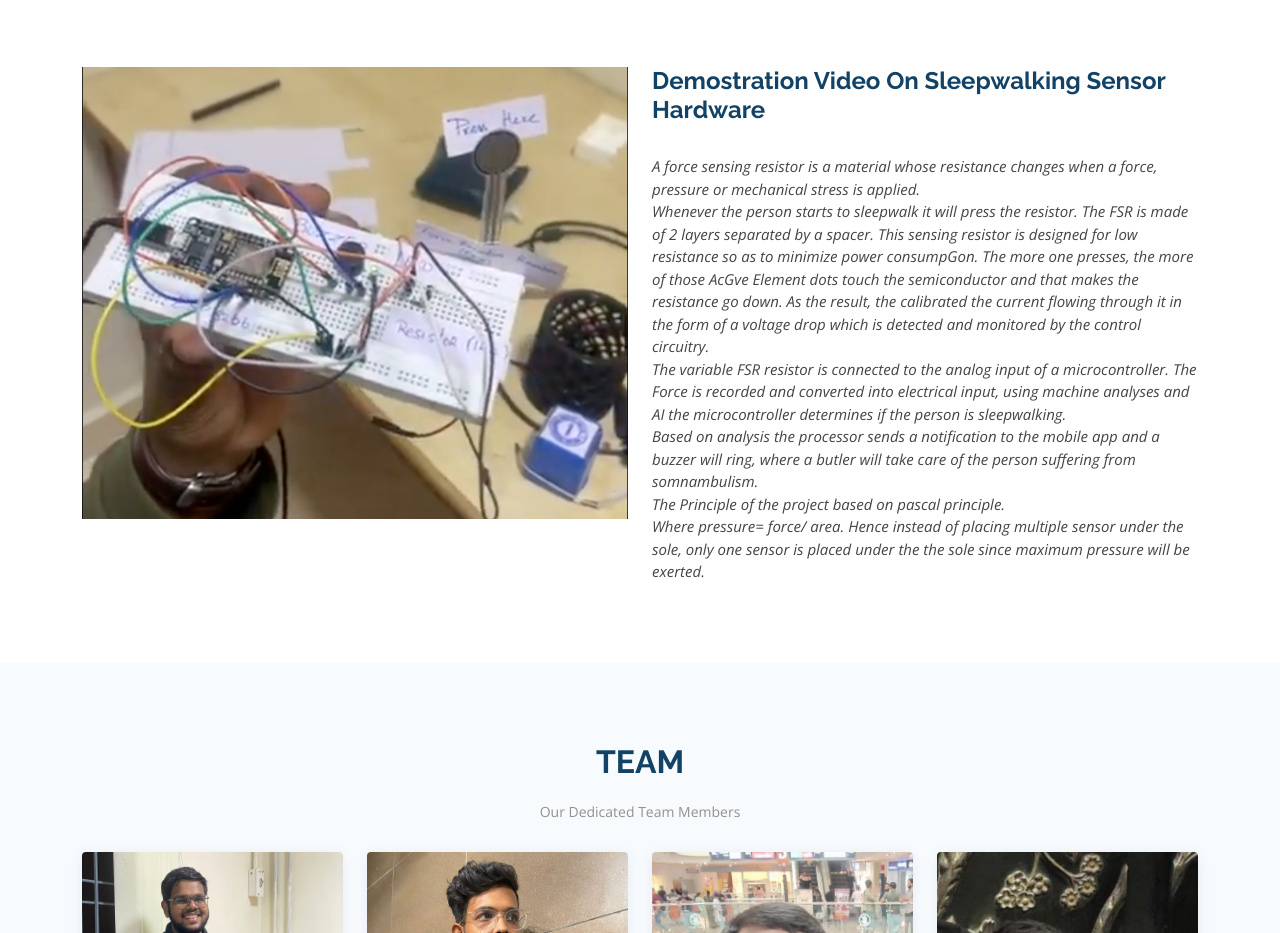
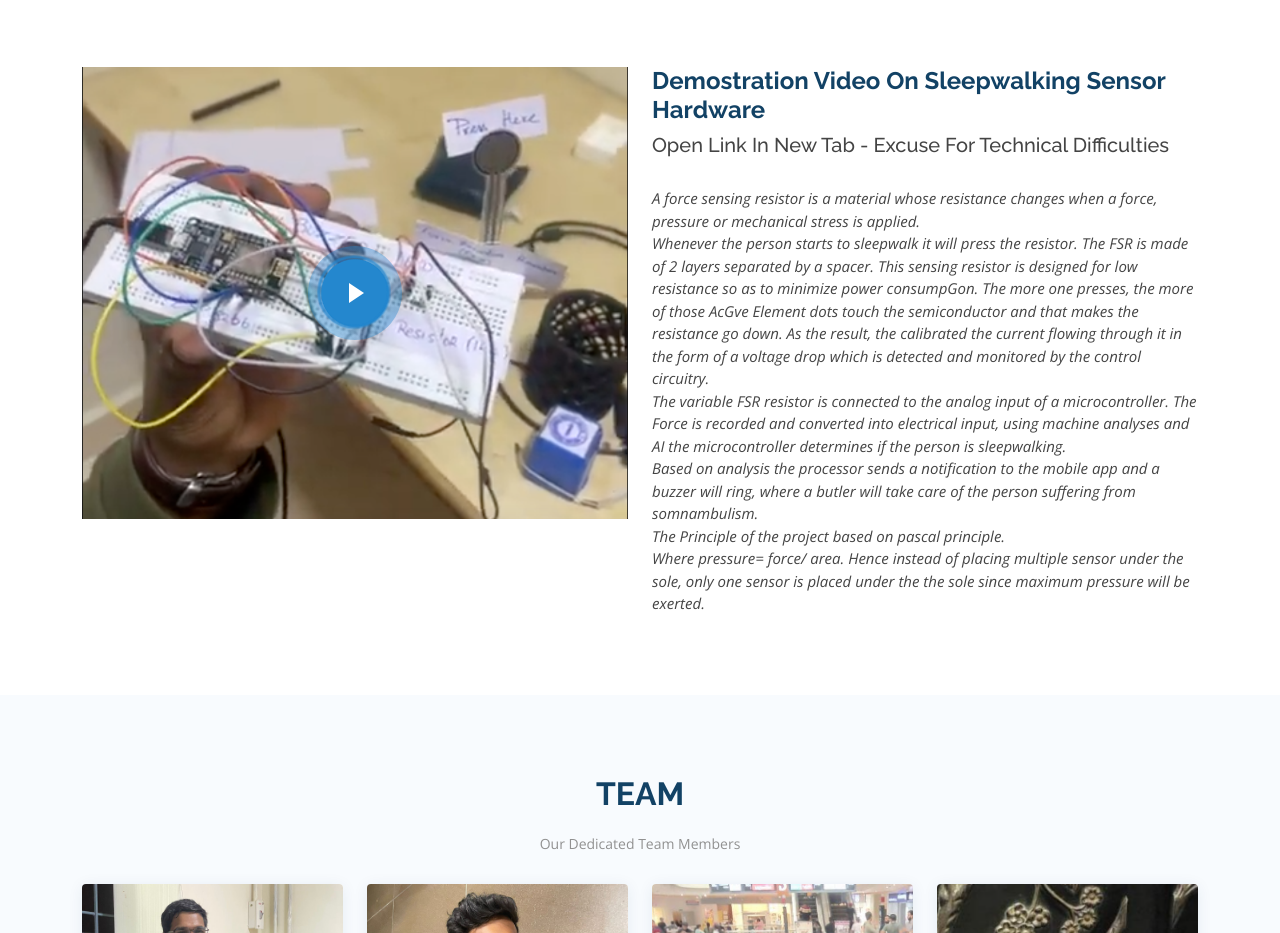
Before and after one commit to Chakreesh3/SWS.github.io, a plain HTML site: page index.html in a window 1280 px wide. Shown: the part 1400-2333 px from the top of the page. Drawn offline with nearby package versions, Linux system fonts and the light colour scheme.

Commit message:
Update index.html

```diff
--- a/index.html
+++ b/index.html
@@ -213,11 +213,12 @@
 
           <div class="col-lg-6 video-box align-self-baseline" data-aos="fade-right" data-aos-delay="100">
             <img src="assets/img/about-video.jpg" class="img-fluid" alt="">
-            <a href="https://youtube.com/shorts/vMjkG9Mcu30?feature=share" ></a>
+            <a href="https://youtube.com/shorts/vMjkG9Mcu30?feature=share" class="glightbox play-btn mb-4" data-vbtype="video" data-autoplay="true" ></a>
           </div>
 
           <div class="col-lg-6 pt-3 pt-lg-0 content" data-aos="fade-left" data-aos-delay="100">
             <h3>Demostration Video On Sleepwalking Sensor Hardware</h3>
+            <h5>Open Link In New Tab - Excuse For Technical Difficulties</h5>
             <p class="fst-italic">
               <br>
               A force sensing resistor is a material whose resistance changes when a force, pressure or mechanical stress is applied.<br>
```
